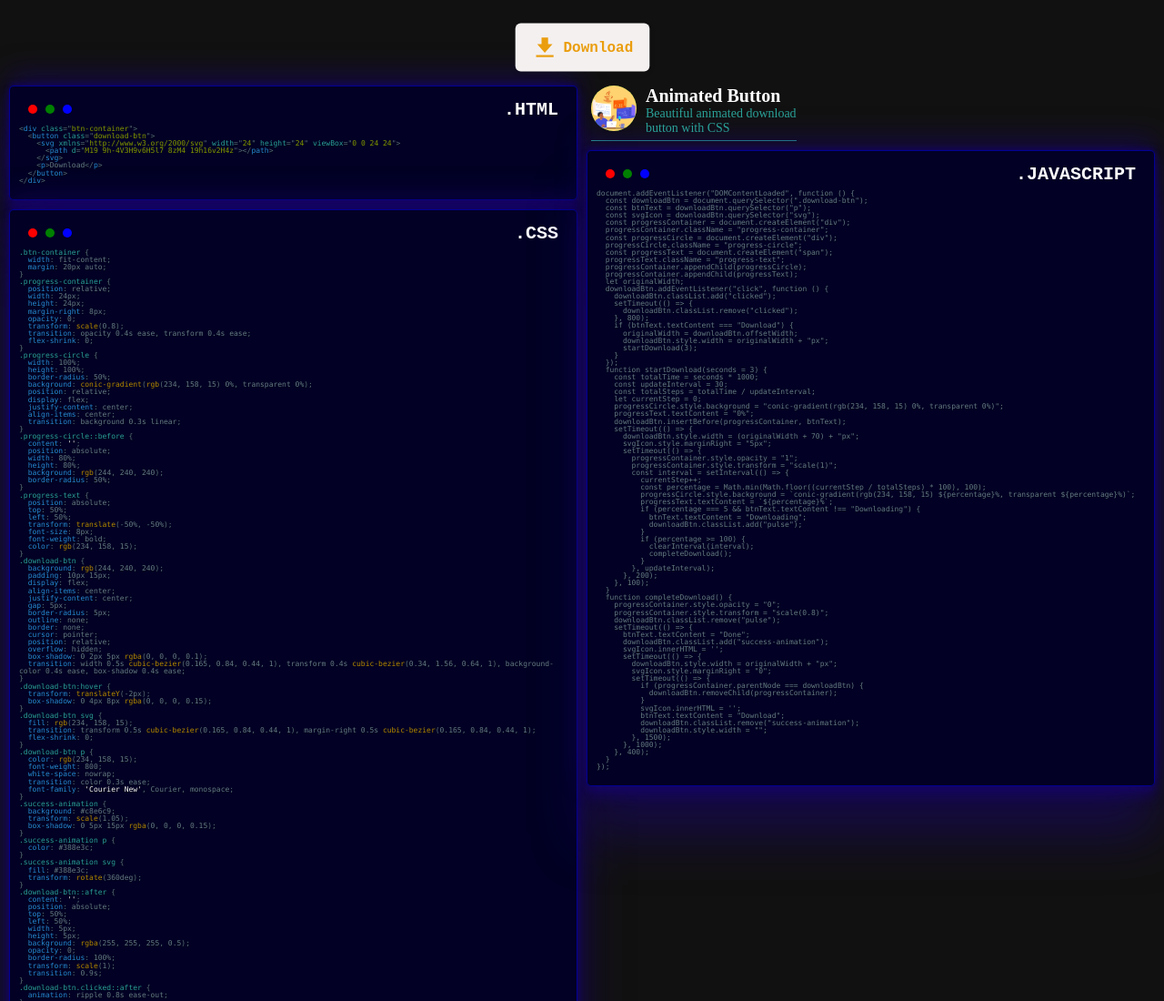
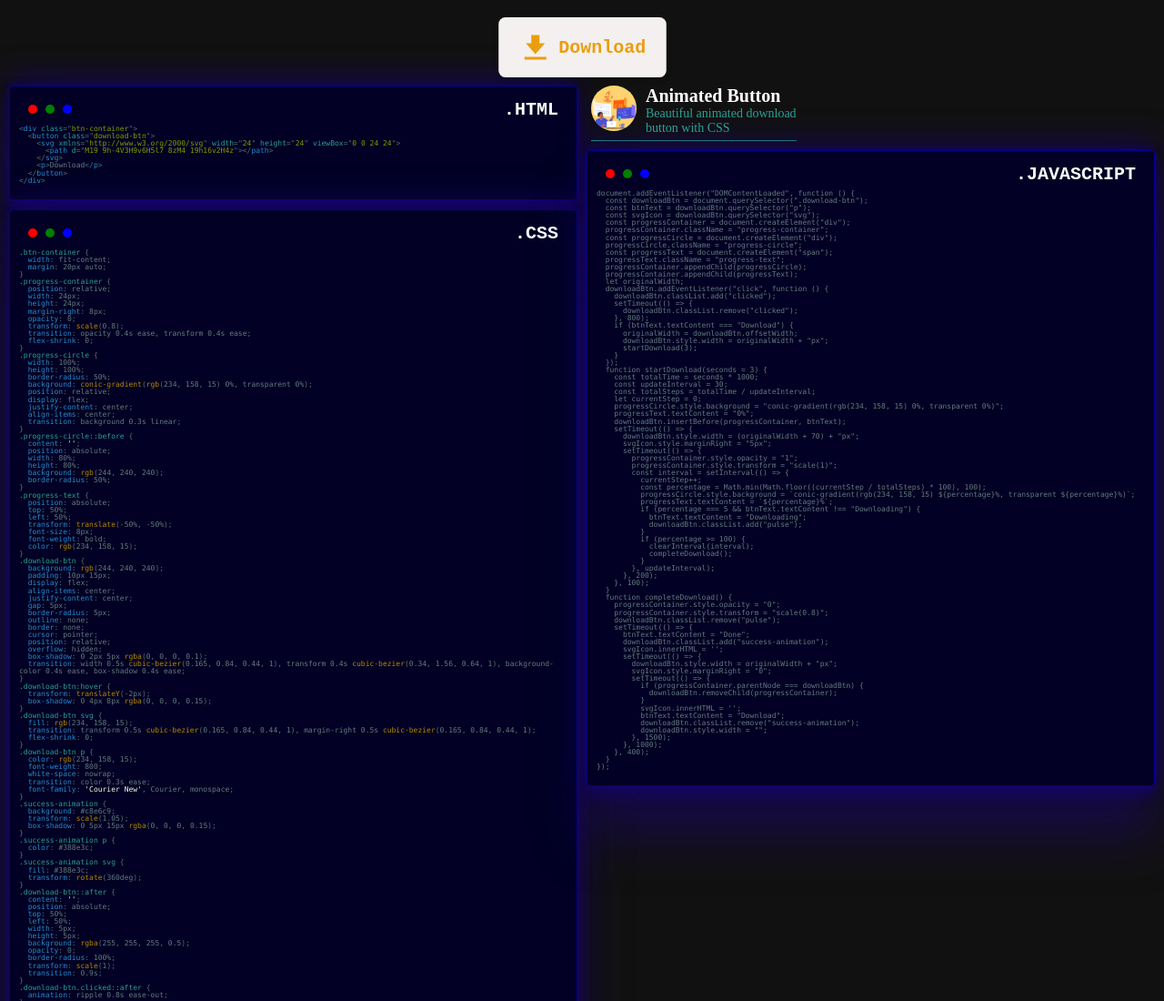
Before and after one commit to adnanCreativeDeveloper/animated-button, a plain HTML site: page index.html in a window 1280 px wide. Shown: the top 1100 px of the page at 91% size. Drawn offline with nearby package versions, Linux system fonts and the light colour scheme.

Commit message:
Increase scale of btn

```diff
--- a/assets/css/style.css
+++ b/assets/css/style.css
@@ -16,7 +16,7 @@ body {
 .btn-container {
   width: fit-content;
   margin: 20px auto;
-  scale: 1.2;
+  scale: 1.5;
 }
 
 /* Progress circle styles - improved with transforms for smoother animation */
```
